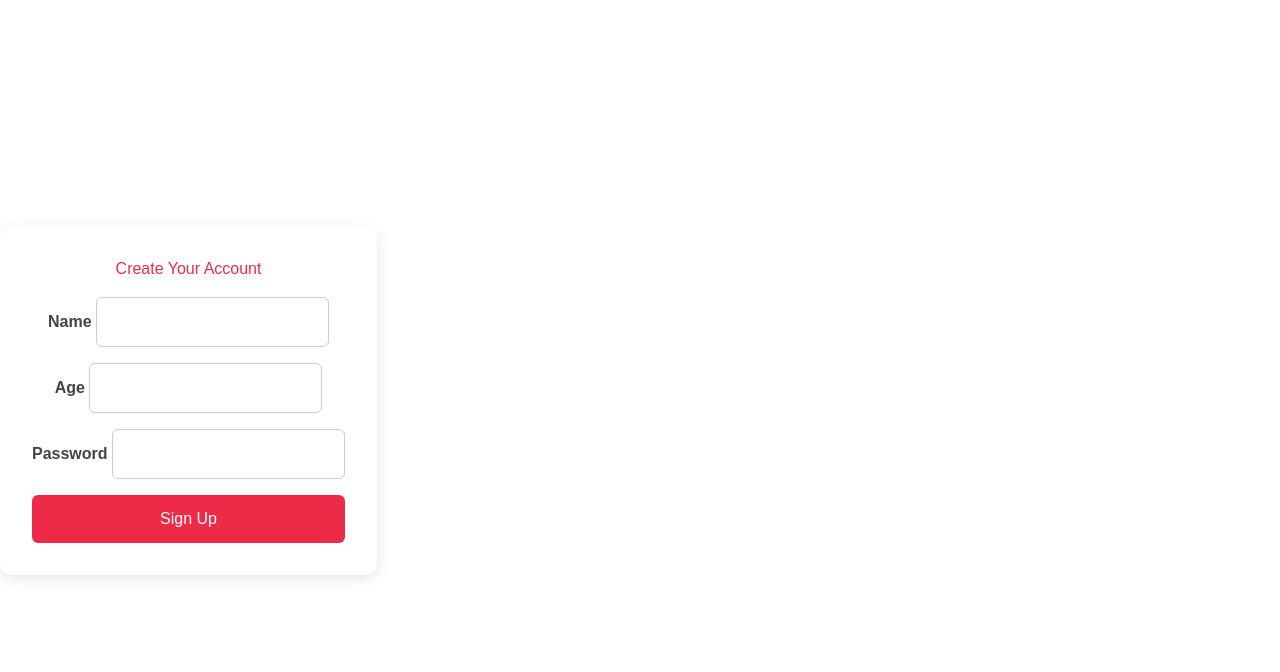
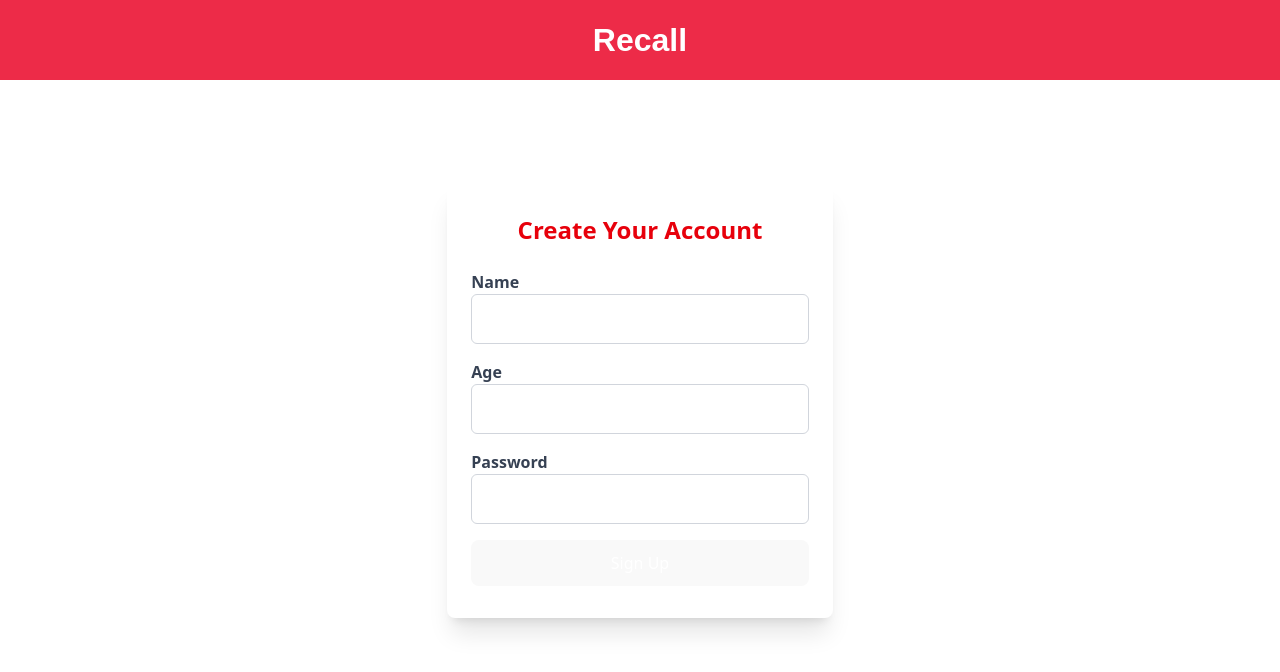
Before and after one commit to yephrem22/Ku_hack_2025, a SvelteKit app in the folder HackKU_Project/: page /signup in a window 1280 px wide. Shown: the top 672 px of the page. Built offline with nearby package versions, Linux system fonts and the light colour scheme.

Commit message:
vamos lads

```diff
--- a/HackKU_Project/src/app.css
+++ b/HackKU_Project/src/app.css
@@ -1,4 +1,7 @@
+/* Retaining existing root font and other styles */
 @import "tailwindcss";
+
+
 :root {
   font-family: system-ui, Avenir, Helvetica, Arial, sans-serif;
   line-height: 1.5;
@@ -6,7 +9,7 @@
 
   color-scheme: light dark;
   color: rgba(255, 255, 255, 0.87);
-  background-color: #242424;
+  background-color: white;
 
   font-synthesis: none;
   text-rendering: optimizeLegibility;
@@ -26,9 +29,12 @@ a:hover {
 body {
   margin: 0;
   display: flex;
-  place-items: center;
+  flex-direction: column; /* Ensure vertical stacking */
+  align-items: center; /* Center content horizontally */
+  justify-content: center; /* Center content vertically */
   min-width: 320px;
   min-height: 100vh;
+  background-color: white;
 }
 
 h1 {
@@ -42,9 +48,14 @@ h1 {
 
 #app {
   max-width: 1280px;
+  width: 100%; /* Ensures container takes full width */
   margin: 0 auto;
   padding: 2rem;
   text-align: center;
+  display: flex;
+  flex-direction: column; /* Ensure content is stacked vertically */
+  align-items: center; /* Center content horizontally */
+  justify-content: center; /* Center content vertically */
 }
 
 button {
@@ -54,7 +65,7 @@ button {
   font-size: 1em;
   font-weight: 500;
   font-family: inherit;
-  background-color: #1a1a1a;
+  background-color: #ed2b48;
   cursor: pointer;
   transition: border-color 0.25s;
 }
@@ -66,6 +77,7 @@ button:focus-visible {
   outline: 4px auto -webkit-focus-ring-color;
 }
 
+/* Light mode adjustments */
 @media (prefers-color-scheme: light) {
   :root {
     color: #213547;
--- a/HackKU_Project/src/lib/CustomAlert.svelte
+++ b/HackKU_Project/src/lib/CustomAlert.svelte
@@ -10,7 +10,7 @@
   {#if showAlert}
     <div class="custom-alert">
       <div class="custom-alert-content">
-        <p>{alertMessage}</p> <!-- ✅ Make sure this line exists -->
+        <p>{alertMessage}</p> <!-- Make sure this line exists -->
         <button on:click={closeAlert}>OK</button>
       </div>
     </div>
--- /dev/null
+++ b/HackKU_Project/src/lib/header.svelte
@@ -0,0 +1,26 @@
+<script>
+  // No additional logic needed for this simple header
+</script>
+
+<style>
+  /* Header styling */
+  .header {
+    background-color: #ed2b48; /* Red color */
+    color: white;
+    padding: 1rem; /* Adds padding for better layout */
+    font-family: 'Arial';
+    text-align: center; /* Keeps text centered */
+    font-size: 2rem;
+    font-weight: bold;
+    position: fixed; /* Ensures it sticks to the top of the screen */
+    top: 0;
+    left: 0; /* Ensures it starts at the left edge */
+    right: 0; /* Ensures it spans the full width */
+    width: 100%; /* Ensure the header spans the full width */
+    z-index: 100;
+  }
+</style>
+
+<div class="header">
+  Recall
+</div>
--- a/HackKU_Project/src/routes/+layout.svelte
+++ b/HackKU_Project/src/routes/+layout.svelte
@@ -1,5 +1,30 @@
 <script>
-    let { children } = $props();
-    import "../app.css";
-  </script>
+  // Import the Header component
+  import Header from '$lib/header.svelte'; // Make sure the path is correct
+
+
+
+  let { children } = $props();
+  import "../app.css";
+
+  // Define links for the dropdown
+  const links = [
+    { name: 'Home', url: '/' },
+    { name: 'Dashboard', url: '/dashboard' },
+    { name: 'Memento Box', url: '/memento-box' },
+    { name: 'Memory Review', url: '/memory-review' },
+    // Add more pages here
+  ];
+
+  // Function to navigate to a selected page
+  function navigateTo(url) {
+    window.location.href = url;
+  }
+</script>
+
+
+<Header />
+
+<main>
   {@render children()}
+</main>
--- a/HackKU_Project/src/routes/+page.svelte
+++ b/HackKU_Project/src/routes/+page.svelte
@@ -7,75 +7,26 @@
   });
 </script>
 
-<style>
-  .container {
-    max-width: 800px;
-    margin: 3rem auto;
-    padding: 2rem;
-    text-align: center;
-    font-family: Arial, sans-serif;
-    transform: scale(0.9);
-    opacity: 0;
-    transition: all 0.6s ease;
-  }
+<div class={`max-w-3xl mx-auto my-12 px-6 py-10 text-center bg-white transform transition-all duration-500 ${animate ? 'scale-100 opacity-100' : 'scale-90 opacity-0'}`}>
+  <div class="bg-[#ed2b48] text-white p-8 rounded-xl shadow-lg mb-8">
+    <h1 class="text-4xl font-bold mb-2">Welcome to Recall</h1>
+  </div>
 
-  .container.animate {
-    transform: scale(1);
-    opacity: 1;
-  }
-
-  .header-box {
-    background-color: #ed2b48;
-    color: white;
-    padding: 2rem;
-    border-radius: 12px;
-    box-shadow: 0 4px 10px rgba(0, 0, 0, 0.2);
-    margin-bottom: 2rem;
-  }
-
-  h1 {
-    font-size: 2.5rem;
-    margin: 0;
-  }
-
-  p {
-    font-size: 1.2rem;
-    color: #444;
-    margin: 1rem 0 2rem;
-  }
-
-  button {
-    background-color: #ed2b48;
-    color: white;
-    border: none;
-    padding: 0.75rem 1.5rem;
-    font-size: 1rem;
-    border-radius: 5px;
-    cursor: pointer;
-    transition: background-color 0.3s;
-  }
-
-  button:hover {
-    background-color: #c41f39;
-  }
-
-  a {
-    text-decoration: none;
-  }
-</style>
-
-<div class="container {animate ? 'animate' : ''}">
-  <div class="header-box">
-    <h1>Welcome to Recall</h1>
-  </div>
-  <p>
+  <p class="text-lg text-gray-700 mb-8">
     This site helps people with Alzheimer's reinforce important memories
     and build routines by engaging with personalized memory flashcards.
   </p>
-  <a href="/log-in">
-    <button>Log In</button>
-  </a>
-  <a href="/signup">
-    <button>Sign Up</button>
-  </a>
+
+  <div class="flex justify-center gap-4">
+    <a href="/log-in">
+      <button class="bg-[#ed2b48] hover:bg-[#c41f39] text-white px-6 py-2 rounded-md text-base transition-colors duration-300">
+        Log In
+      </button>
+    </a>
+    <a href="/signup">
+      <button class="bg-[#ed2b48] hover:bg-[#c41f39] text-white px-6 py-2 rounded-md text-base transition-colors duration-300">
+        Sign Up
+      </button>
+    </a>
+  </div>
 </div>
--- a/HackKU_Project/src/routes/dashboard/+page.svelte
+++ b/HackKU_Project/src/routes/dashboard/+page.svelte
@@ -1,7 +1,7 @@
 <script>
   import { onMount } from 'svelte';
   import CardLink from '../../lib/CardLink.svelte';
-  import CustomAlert from '../../lib/CustomAlert.svelte'; // Import custom alert
+  import CustomAlert from '../../lib/CustomAlert.svelte';
 
   const cards = [
     {
@@ -48,40 +48,19 @@
   });
 </script>
 
-<style>
-  .dashboard {
-    max-width: 800px;
-    margin: 3rem auto;
-    padding: 2rem;
-    background-color: white;
-    border-radius: 12px;
-    box-shadow: 0 4px 15px rgba(0, 0, 0, 0.1);
-    font-family: Arial, sans-serif;
-    text-align: center;
-  }
+<!-- Tailwind-based layout -->
+<div class="min-h-screen bg-white flex items-center justify-center px-4 py-10">
+  <div class="w-full max-w-3xl bg-white rounded-2xl shadow-lg p-8 text-center">
+    <h2 class="text-3xl font-bold text-rose-600 mb-2">Welcome to Your Dashboard</h2>
+    <p class="text-gray-700 mb-6">Choose an activity to get started</p>
 
-  h2 {
-    color: #ed2b48;
-    margin-bottom: 1rem;
-  }
+    <!-- Stack the cards vertically using Tailwind's flex and flex-col utilities -->
+    <div class="flex flex-col gap-4">
+      {#each cards as card}
+        <CardLink {...card} />
+      {/each}
+    </div>
 
-  .card-links {
-    display: grid;
-    grid-template-columns: 1fr;
-    gap: 1.5rem;
-    margin-top: 2rem;
-  }
-</style>
-
-<div class="dashboard">
-  <h2>Welcome to Your Dashboard</h2>
-  <p>Choose an activity to get started</p>
-
-  <div class="card-links">
-    {#each cards as card}
-      <CardLink {...card} />
-    {/each}
+    <CustomAlert {alertMessage} bind:showAlert />
   </div>
-
-  <CustomAlert {alertMessage} bind:showAlert />
 </div>
--- a/HackKU_Project/src/routes/memento-box/+page.svelte
+++ b/HackKU_Project/src/routes/memento-box/+page.svelte
@@ -58,20 +58,30 @@
 .container {
   max-width: 800px;
   margin: auto;
-    padding: 2rem;
+  padding: 3rem;
+  padding-top: 6rem; /* 🛠 Add this line: pushes content below fixed header */
   background: white;
   border-radius: 12px;
   box-shadow: 0 4px 15px rgba(0, 0, 0, 0.1);
   font-family: Arial, sans-serif;
 }
+
   h2 {
-    color: #ed2b48;
+    color: #ed2b48; /* Signature red color */
     text-align: center;
+    font-size: 2.5rem; /* Adjusted for larger size */
+    padding: 1rem;
+    background-color: #fff;
+    border: 2px solid #ed2b48; /* Light box border */
+    border-radius: 8px;
+    box-shadow: 0px 4px 12px rgba(0, 0, 0, 0.1); /* Light shadow for box effect */
+    margin-bottom: 1.5rem;
   }
   .question-block {
     margin-bottom: 1.5rem;
   }
   label {
+    color: black; /* Change to black */
     font-weight: bold;
   }
   textarea {
@@ -79,13 +89,14 @@
     height: 70px;
     padding: 0.5rem;
     border-radius: 8px;
-    border: 1px solid #ccc;
+    border: 1px solid #000000;
     margin-top: 0.5rem;
     resize: vertical;
+    color: black;
   }
   button {
     background-color: #ed2b48;
-    color: white;
+    color: rgb(255, 255, 255);
     border: none;
     padding: 0.75rem 1.5rem;
     border-radius: 8px;
--- a/HackKU_Project/src/routes/memory-review/+page.svelte
+++ b/HackKU_Project/src/routes/memory-review/+page.svelte
@@ -68,6 +68,7 @@
     max-width: 800px;
     margin: auto;
     padding: 2rem;
+    padding-top: 6rem;
     background: white;
     border-radius: 12px;
     box-shadow: 0 4px 15px rgba(0, 0, 0, 0.1);
@@ -75,22 +76,34 @@
   }
 
   h2 {
-    color: #ed2b48;
+    color: #ed2b48; /* Signature red color */
     text-align: center;
+    font-size: 2.5rem; /* Adjusted for larger size */
+    padding: 1rem;
+    background-color: #fff;
+    border: 2px solid #ed2b48; /* Light box border */
+    border-radius: 8px;
+    box-shadow: 0px 4px 12px rgba(0, 0, 0, 0.1); /* Light shadow for box effect */
+    margin-bottom: 1.5rem;
+  }
+
+  ol {
+    list-style-type: decimal; /* Ordered list */
+    padding-left: 1.5rem; /* Adds indentation to the list */
+    color: black; /* Ensures text color is black */
   }
 
   .question-block {
     margin-bottom: 1.5rem;
+    display: flex;
+    flex-direction: column;
+    align-items: flex-start; /* Align questions to the left */
   }
 
   label {
     font-weight: bold;
-  }
-
-  .answer {
-    margin-top: 1rem;
-    font-style: italic;
-    color: #555;
+    font-size: 1.2rem; /* Adjusted for better readability */
+    color: black; /* Ensures text color is black */
   }
 
   button {
@@ -101,19 +114,34 @@
     padding: 0.6rem 1.2rem;
     border-radius: 8px;
     cursor: pointer;
+    align-self: flex-end; /* Align the button to the right */
   }
 
-  .back-button {
+  .dashboard-button {
+  margin: 2rem auto 0; /* Top margin, horizontal auto to center */
   background-color: #ed2b48;
-    margin-top: 2rem;
+  color: white;
+  border: none;
+  padding: 0.6rem 1.2rem;
+  border-radius: 8px;
+  cursor: pointer;
+  display: block; /* Needed for margin auto to work on block elements */
 }
+
+  .answer {
+    margin-top: 1rem;
+    font-style: italic;
+    color: #555;
+  }
+
 </style>
 
 <div class="container">
   <h2>Memory Review Quiz</h2>
 
+  <ol>
     {#each questions as question, i}
-    <div class="question-block">
+      <li class="question-block">
         <label>{question}</label>
 
         <button on:click={() => revealAnswer(i)}>Reveal Answer</button>
@@ -127,8 +155,9 @@
             {/if}
           </div>
         {/if}
+      </li>
+    {/each}
+  </ol>
+
+  <button on:click={() => goto('/dashboard')} class="dashboard-button">Back to Dashboard</button>
 </div>
-  {/each}
-
-  <button on:click={goBack} class="back-button">Back to Dashboard</button>
-</div>
--- a/HackKU_Project/src/routes/risk-quiz/+page.svelte
+++ b/HackKU_Project/src/routes/risk-quiz/+page.svelte
@@ -40,7 +40,7 @@
         geminiResponse = '';
 
         const prompt = `
-    You are to assess the risk of an alzheimer's risk quiz. Assess the responses to the following in terms of risk for Alzheimer’s.
+        You are to assess the risk of an Alzheimer's risk quiz. Assess the responses to the following in terms of risk for Alzheimer’s.
         Make response simple and easy to read.
         Only include Alzheimer's risk based on answers and simple descriptions of each risk.
         Do not say "Here's an assessment," only the Alzheimer's risk for each question.
@@ -55,8 +55,6 @@
         \n\n${Object.entries(riskAnswerMap).map(([q, a]) => `Q: ${q}\nA: ${a}`).join('\n\n')}
 
         EXAMPLE OUTPUT:
-
-
         - Question 1: ___ risk. ___ sleep duration is associated with a ___ risk of Alzheimer's. \n
         - Question 2: ___ risk. ____ can elevate long-term risk. \n
         - Overall threat level: ____. Mitigation tactics: Focus on...`;
@@ -94,74 +92,46 @@
 
   </script>
 
-
-  <style>
-    .container {
-      max-width: 800px;
-      margin: auto;
-      padding: 2rem;
-      background: white;
-      border-radius: 12px;
-      box-shadow: 0 4px 15px rgba(0, 0, 0, 0.1);
-      font-family: Arial, sans-serif;
-    }
-    h2 {
-      color: #ed2b48;
-      text-align: center;
-    }
-    .question-block {
-      margin-bottom: 1.5rem;
-    }
-    label {
-      font-weight: bold;
-    }
-    textarea {
-      width: 100%;
-      height: 70px;
-      padding: 0.5rem;
-      border-radius: 8px;
-      border: 1px solid #ccc;
-      margin-top: 0.5rem;
-      resize: vertical;
-    }
-    button {
-      background-color: #ed2b48;
-      color: white;
-      border: none;
-      padding: 0.75rem 1.5rem;
-      border-radius: 8px;
-      cursor: pointer;
-      display: block;
-      margin: 2rem auto 0;
-    }
-
-    .ai-response {
-   white-space: pre-wrap; /* honors \n and wraps long lines */
-   font-family: sans-serif;
- }
-  </style>
-
-  <div class="container">
-    <h2>Risk Factor Quiz</h2>
+  <div class="max-w-2xl mx-auto my-12 px-6 py-8 bg-white rounded-xl shadow-lg font-sans">
+    <h2 class="text-2xl text-red-600 text-center mb-6">Risk Factor Quiz</h2> <!-- Title updated -->
     {#each questions as question}
-      <div class="question-block">
-        <label>{question}</label>
-        <textarea bind:value={riskAnswerMap[question]}></textarea>
+        <div class="mb-6">
+            <label class="block font-semibold text-gray-800 mb-2">{question}</label>
+            <textarea bind:value={riskAnswerMap[question]} class="w-full p-3 border border-gray-300 rounded-lg resize-y focus:ring-2 focus:ring-red-500 focus:outline-none" rows="4"></textarea>
         </div>
     {/each}
 
-    <button on:click={submitAnswers} class="save-button">Save Answers</button>
-    <button on:click={sendToGemini}>Analyze Responses</button>
+    <div class="flex justify-center space-x-4">
+        <button on:click={submitAnswers} class="px-6 py-3 bg-red-600 text-white font-semibold rounded-lg hover:bg-red-700 focus:outline-none">Save Answers</button>
+        <button on:click={sendToGemini} class="px-6 py-3 bg-red-600 text-white font-semibold rounded-lg hover:bg-red-700 focus:outline-none">Analyze Responses</button>
+    </div>
 
     {#if loading}
-    <p>Loading...</p>
+        <p class="text-center mt-4">Loading...</p>
     {:else if geminiResponse}
-    <div>
-        <h3>Risk Factor Results:</h3>
-        <div class="ai-response">{geminiResponse}</div>
-        <br><b>This response is generative AI. We do not share any identifying details.</b>
+        <div class="mt-6">
+            <h3 class="text-xl font-semibold text-gray-800 mb-4">Risk Factor Results:</h3>
+            <div class="bg-gray-100 p-4 rounded-lg font-mono whitespace-pre-wrap">{geminiResponse}</div>
+            <br><b class="text-sm text-gray-600">This response is generative AI. We do not share any identifying details.</b>
         </div>
     {/if}
 
-    <button on:click={() => goto('/dashboard')} class="dashboard-button">Back to Dashboard</button>
+    <div class="flex justify-center mt-6">
+        <button on:click={() => goto('/dashboard')} class="px-6 py-3 bg-gray-500 text-white font-semibold rounded-lg hover:bg-gray-600 focus:outline-none">Back to Dashboard</button>
     </div>
+  </div>
+
+  <style>
+    h2 {
+      color: #ed2b48; /* Signature red color */
+      text-align: center;
+      font-size: 2.5rem; /* Adjusted for larger size */
+      padding: 1rem;
+      padding-top: 6rem;
+      background-color: #fff;
+      border: 2px solid #ed2b48; /* Light box border */
+      border-radius: 8px;
+      box-shadow: 0px 4px 12px rgba(0, 0, 0, 0.1); /* Light shadow for box effect */
+      margin-bottom: 1.5rem;
+    }
+  </style>
--- a/HackKU_Project/src/routes/signup/+page.svelte
+++ b/HackKU_Project/src/routes/signup/+page.svelte
@@ -14,76 +14,24 @@
   }
 </script>
 
-<style>
-  .signup-container {
-    max-width: 500px;
-    margin: 3rem auto;
-    padding: 2rem;
-    background-color: white;
-    border-radius: 12px;
-    box-shadow: 0 4px 15px rgba(0, 0, 0, 0.1);
-    font-family: Arial, sans-serif;
-    text-align: center;
-  }
-
-  h2 {
-    color: #ed2b48;
-    margin-bottom: 1rem;
-  }
-
-  form {
-    display: flex;
-    flex-direction: column;
-    gap: 1rem;
-  }
-
-  input {
-    padding: 0.75rem;
-    font-size: 1rem;
-    border-radius: 6px;
-    border: 1px solid #ccc;
-  }
-
-  button {
-    background-color: #ed2b48;
-    color: white;
-    border: none;
-    padding: 0.75rem;
-    font-size: 1rem;
-    border-radius: 6px;
-    cursor: pointer;
-    transition: background-color 0.3s;
-  }
-
-  button:hover {
-    background-color: #c41f39;
-  }
-
-  label {
-    text-align: left;
-    font-weight: bold;
-    color: #444;
-  }
-</style>
-
-<div class="signup-container">
-  <h2>Create Your Account</h2>
-  <form on:submit|preventDefault={handleSubmit}>
-    <div>
-      <label for="name">Name</label>
-      <input id="name" type="text" bind:value={name} required />
+<div class="max-w-md mx-auto my-12 px-6 py-8 bg-white rounded-lg shadow-xl">
+  <h2 class="text-2xl font-semibold text-red-600 mb-6 text-center">Create Your Account</h2>
+  <form on:submit|preventDefault={handleSubmit} class="space-y-4">
+    <div class="space-y-2">
+      <label for="name" class="text-left font-bold text-gray-700">Name</label>
+      <input id="name" type="text" bind:value={name} required class="w-full p-3 border border-gray-300 rounded-md text-gray-700 focus:outline-none focus:ring-2 focus:ring-red-500" />
     </div>
 
-    <div>
-      <label for="age">Age</label>
-      <input id="age" type="number" min="0" bind:value={age} required />
+    <div class="space-y-2">
+      <label for="age" class="text-left font-bold text-gray-700">Age</label>
+      <input id="age" type="number" min="0" bind:value={age} required class="w-full p-3 border border-gray-300 rounded-md text-gray-700 focus:outline-none focus:ring-2 focus:ring-red-500" />
     </div>
 
-    <div>
-      <label for="password">Password</label>
-      <input id="password" type="password" bind:value={password} required />
+    <div class="space-y-2">
+      <label for="password" class="text-left font-bold text-gray-700">Password</label>
+      <input id="password" type="password" bind:value={password} required class="w-full p-3 border border-gray-300 rounded-md text-gray-700 focus:outline-none focus:ring-2 focus:ring-red-500" />
     </div>
 
-    <button type="submit">Sign Up</button>
+    <button type="submit" class="w-full py-3 bg-red-600 text-white font-semibold rounded-md hover:bg-red-700 transition duration-300">Sign Up</button>
   </form>
 </div>
```
Lines whose indentation alone changed are shown as unchanged.
